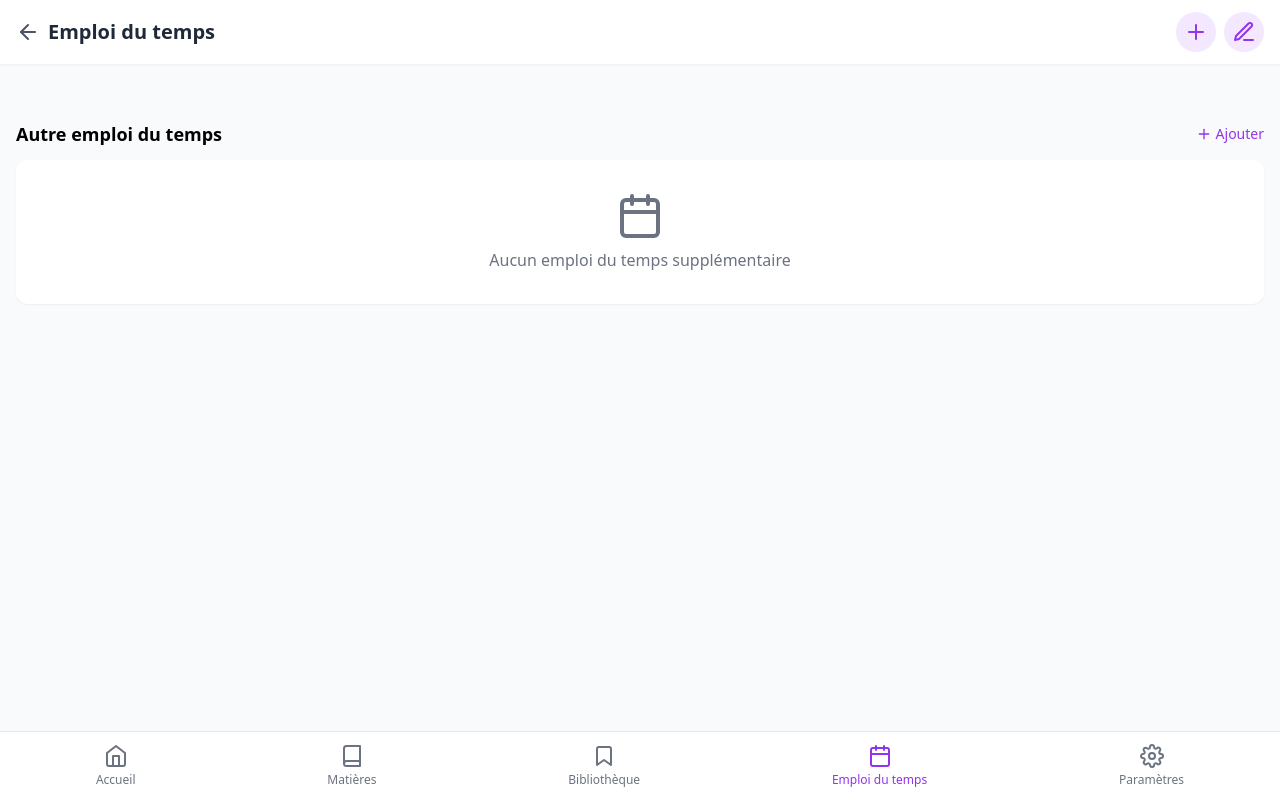
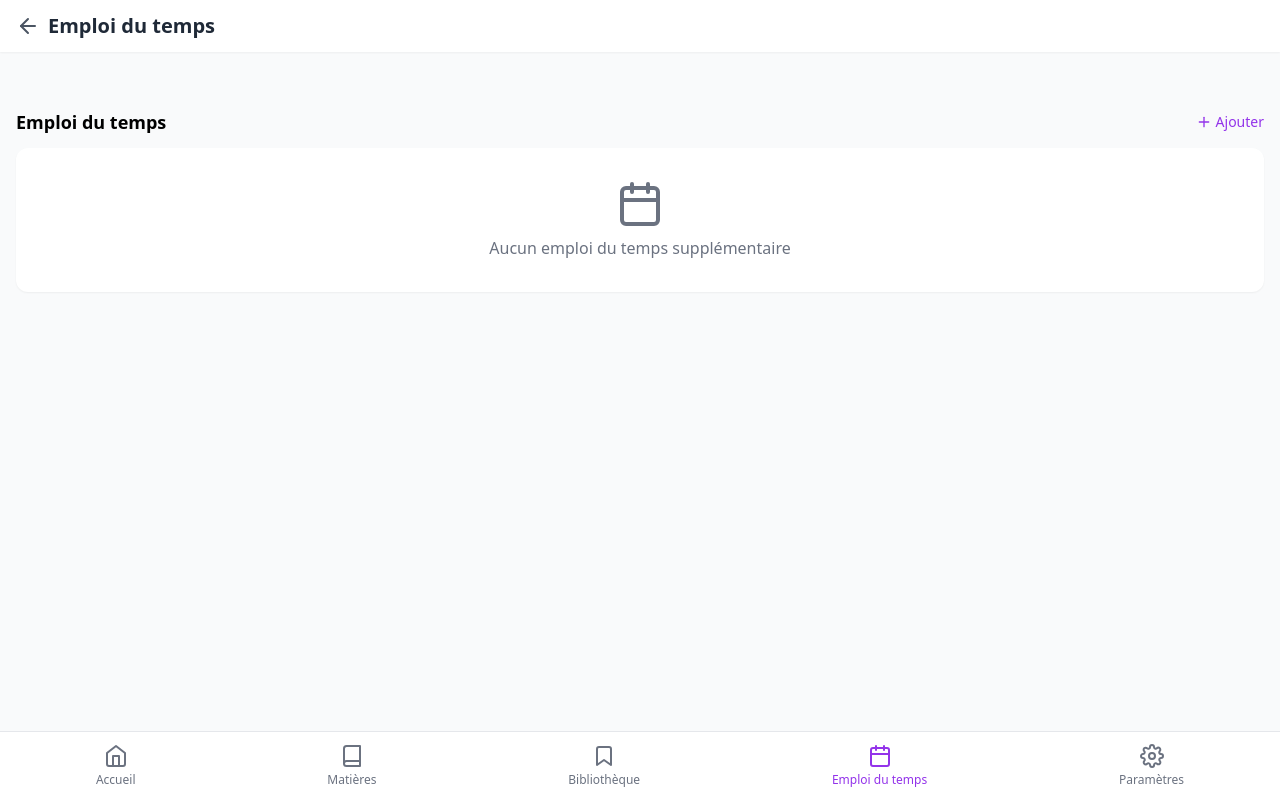
Before and after one commit to ahmedaidara/carnet, a plain HTML site: page schedule.html in a window 1280 px wide. Drawn offline with nearby package versions, Linux system fonts and the light colour scheme.

Commit message:
Update schedule.html

```diff
--- a/schedule.html
+++ b/schedule.html
@@ -194,12 +194,8 @@
                 <h1 class="text-xl font-bold text-gray-800">Emploi du temps</h1>
             </div>
             <div class="flex space-x-2">
-                <button id="addScheduleBtn" class="p-2 rounded-full bg-purple-100 text-purple-600">
-                    <i data-feather="plus"></i>
-                </button>
-                <button id="addExamBtn" class="p-2 rounded-full bg-purple-100 text-purple-600">
-                    <i data-feather="edit-3"></i>
-                </button>
+
+
             </div>
         </div>
     </header>
@@ -374,7 +370,7 @@
    <!-- Autre emploi du temps -->
 <div class="mt-8">
     <div class="flex justify-between items-center mb-3">
-        <h2 class="text-lg font-semibold">Autre emploi du temps</h2>
+        <h2 class="text-lg font-semibold"> Emploi du temps</h2>
         <button id="addOtherScheduleBtn" class="text-purple-600 text-sm flex items-center">
             <i data-feather="plus" class="mr-1 w-4 h-4"></i> Ajouter
         </button>
```
